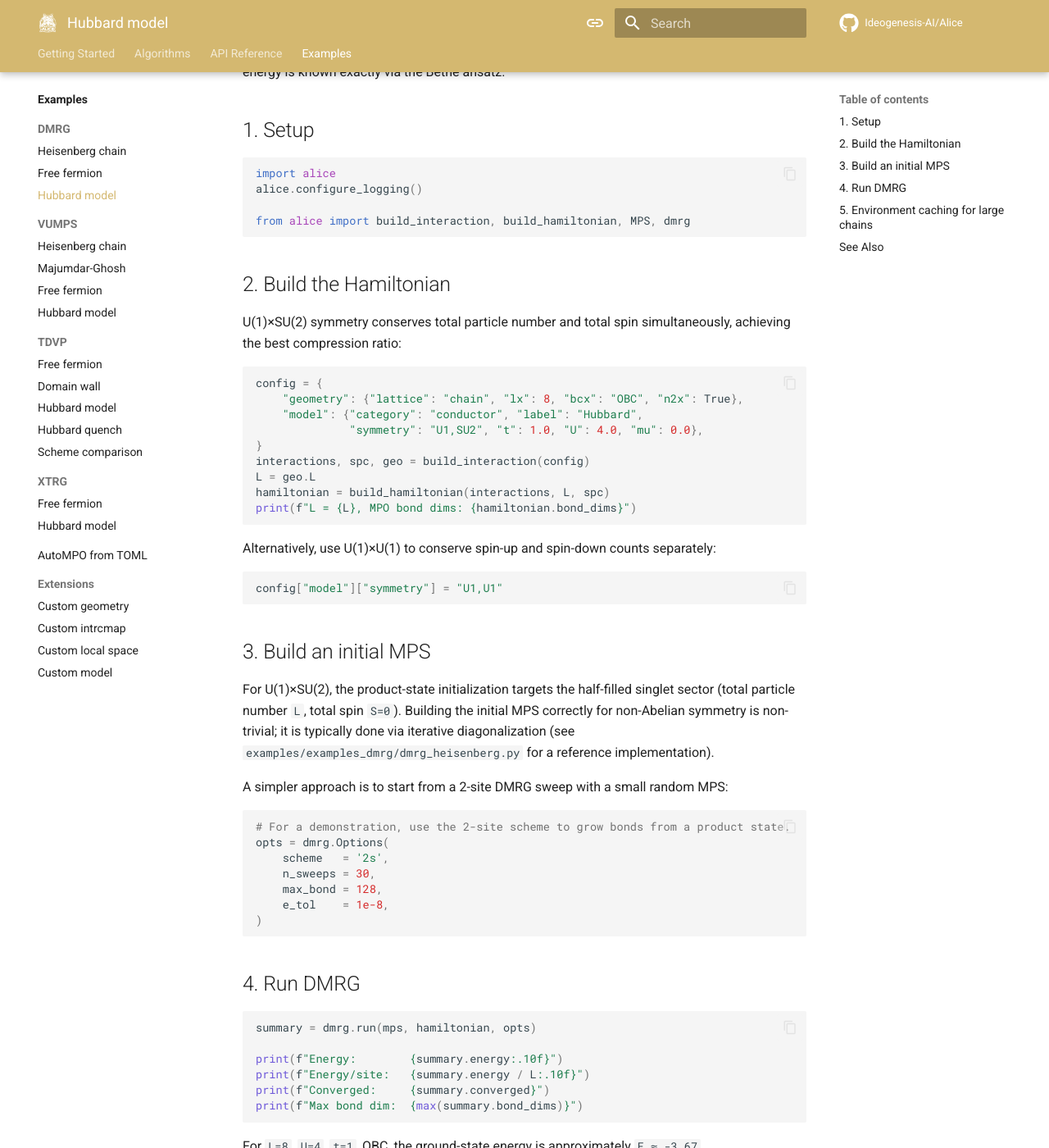
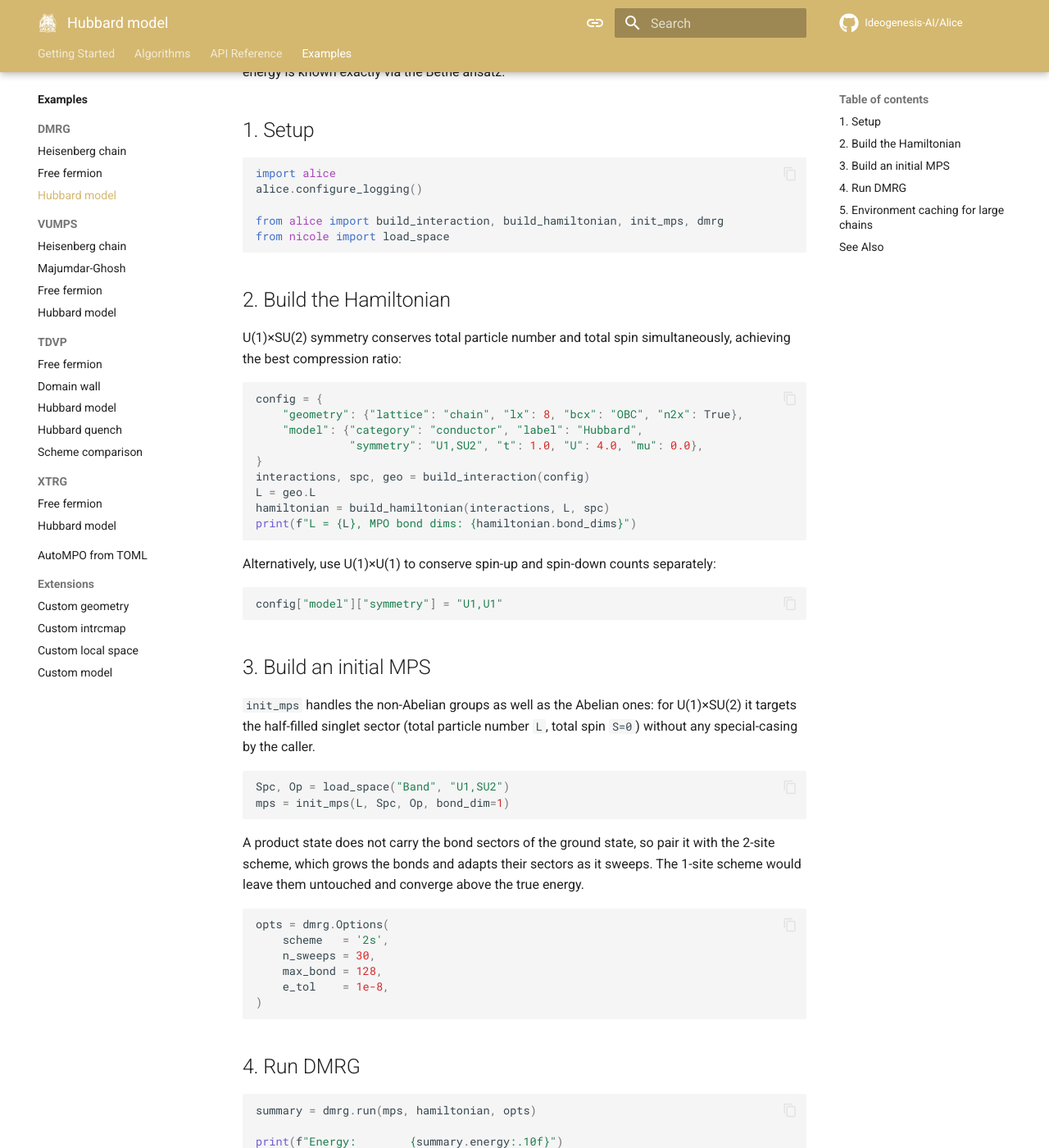
Before and after one commit to Ideogenesis-AI/Alice, an MkDocs documentation site: the page built from docs/examples/dmrg/hubbard.md, in a window 1280 px wide and 1400 px high, scrolled down 312 px. Shown: the whole window at 82% size. Built offline with MkDocs 1.6.1 and Material for MkDocs 9.7.7, drawn with Linux system fonts in a browser that asks for light colours; comment, search, counter and statistics services are not loaded.

Commit message:
Build the initial MPS with init_mps on the Hubbard example page
The page described a correct non-Abelian initial MPS as non-trivial, said it is normally obtained by iterative diagonalization, and pointed at the Heisenberg example for a reference implementation, leaving the reader without an `mps` to run DMRG on. `init_mps` targets the half-filled singlet sector for U(1)xSU(2) with no special-casing, so the page now builds the state it needs in two lines.

````diff
--- a/docs/examples/dmrg/hubbard.md
+++ b/docs/examples/dmrg/hubbard.md
@@ -15,7 +15,8 @@ At half-filling (`µ = 0`) the Hubbard model is a Mott insulator for any `U > 0`
 import alice
 alice.configure_logging()
 
-from alice import build_interaction, build_hamiltonian, MPS, dmrg
+from alice import build_interaction, build_hamiltonian, init_mps, dmrg
+from nicole import load_space
 ```
 
 ## 2. Build the Hamiltonian
@@ -42,12 +43,16 @@ config["model"]["symmetry"] = "U1,U1"
 
 ## 3. Build an initial MPS
 
-For U(1)×SU(2), the product-state initialization targets the half-filled singlet sector (total particle number `L`, total spin `S=0`). Building the initial MPS correctly for non-Abelian symmetry is non-trivial; it is typically done via iterative diagonalization (see `examples/examples_dmrg/dmrg_heisenberg.py` for a reference implementation).
-
-A simpler approach is to start from a 2-site DMRG sweep with a small random MPS:
+`init_mps` handles the non-Abelian groups as well as the Abelian ones: for U(1)×SU(2) it targets the half-filled singlet sector (total particle number `L`, total spin `S=0`) without any special-casing by the caller.
 
 ```python
-# For a demonstration, use the 2-site scheme to grow bonds from a product state.
+Spc, Op = load_space("Band", "U1,SU2")
+mps = init_mps(L, Spc, Op, bond_dim=1)
+```
+
+A product state does not carry the bond sectors of the ground state, so pair it with the 2-site scheme, which grows the bonds and adapts their sectors as it sweeps. The 1-site scheme would leave them untouched and converge above the true energy.
+
+```python
 opts = dmrg.Options(
     scheme   = '2s',
     n_sweeps = 30,
````
